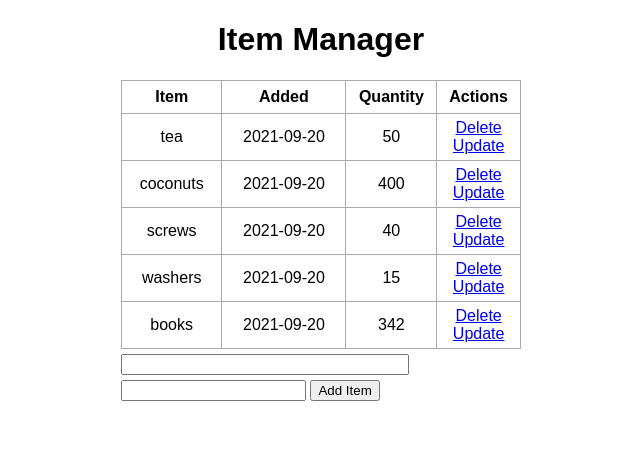
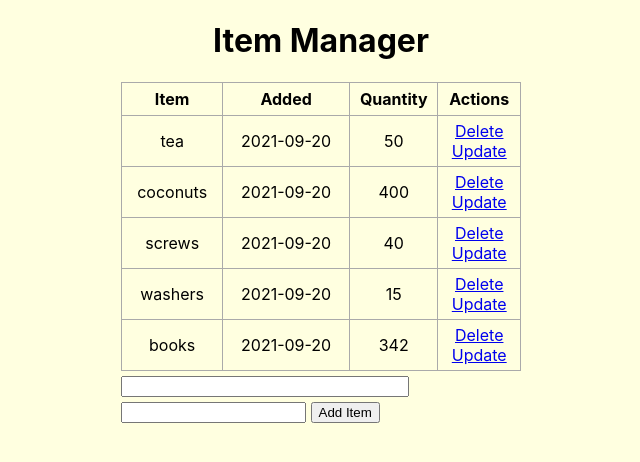
Before and after one commit to jla690/env, a Flask app: page / in a window 1280 px wide. Shown: the top 462 px of the page, without its empty margins (319-959 px from the left). Run offline with Flask 2, Linux system fonts and the light colour scheme; data comes from the database, SQL or seed files in the repository.

Commit message:
Update main.css

```diff
--- a/static/css/main.css
+++ b/static/css/main.css
@@ -1,6 +1,7 @@
 body, html {
     margin: 0;
-    font-family: sans-serif;
+    font-family:-apple-system, BlinkMacSystemFont, 'Segoe UI', Roboto, Oxygen, Ubuntu, Cantarell, 'Open Sans', 'Helvetica Neue', sans-serif;
+    background-color:lightyellow
 }
 
 .content {
```
